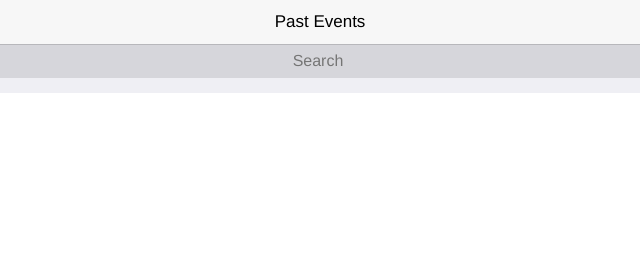
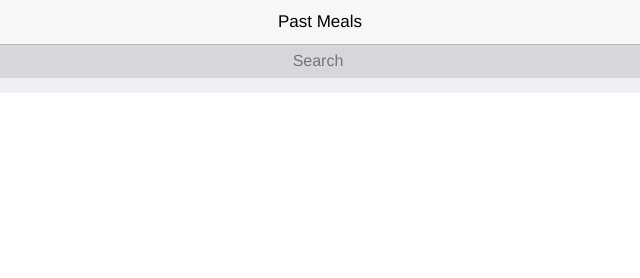
Before and after one commit to kennyzlei/FoodForThought, a plain HTML site: page guest_past_events.html in a window 1280 px wide. Shown: the top 278 px of the page, 320-960 px from the left. Drawn offline with Linux system fonts and the light colour scheme.

Commit message:
renamed / changed wording

```diff
--- a/guest_past_events.html
+++ b/guest_past_events.html
@@ -18,7 +18,7 @@
         Back
       </button>
 
-    	<h1 class="title">Past Events</h1>
+    	<h1 class="title">Past Meals</h1>
     </header>
 
     <div class="content">
```
Also changed, not shown: host_past_events.html (+1 -1 lines), guest_profile.html (renamed from host_profile.html).
